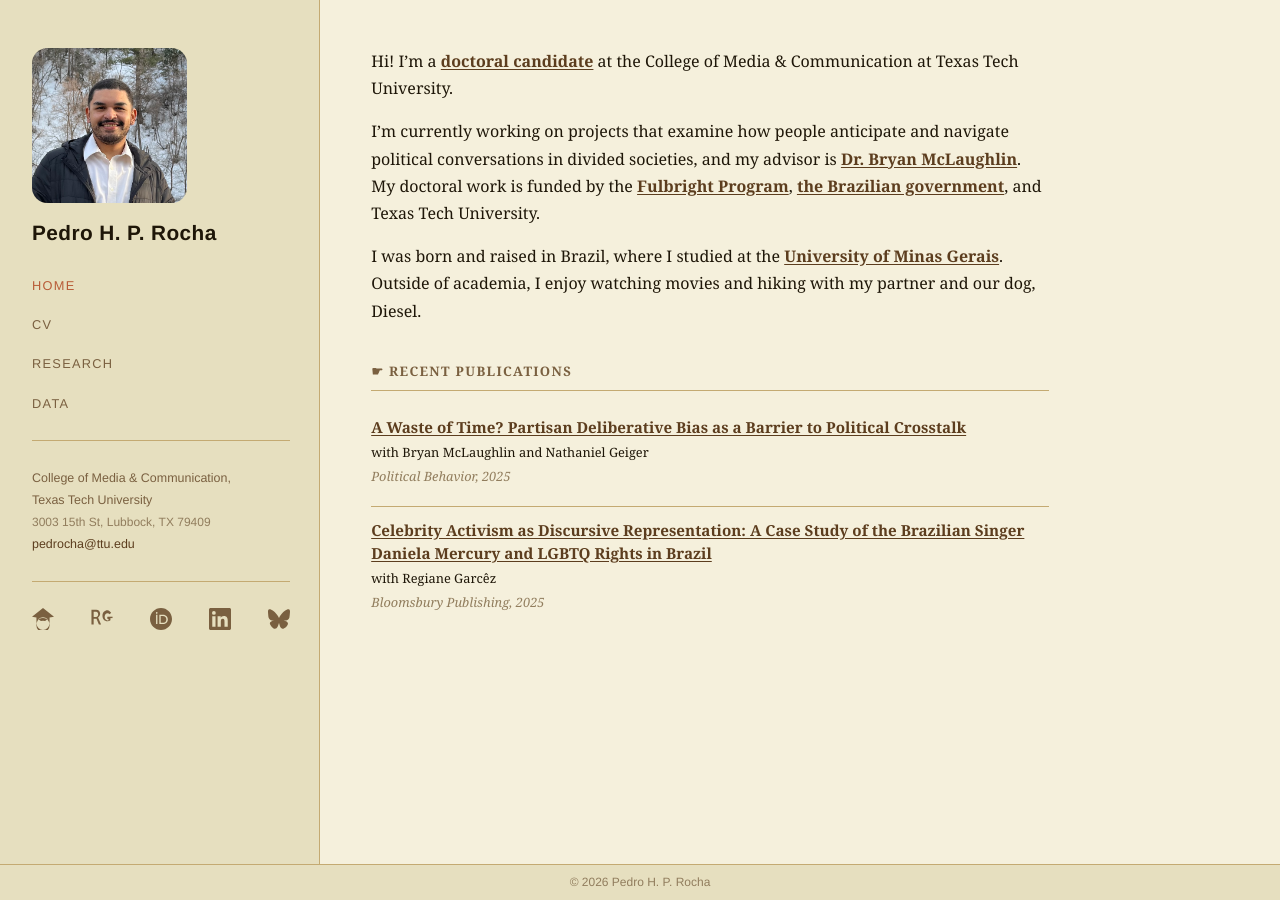
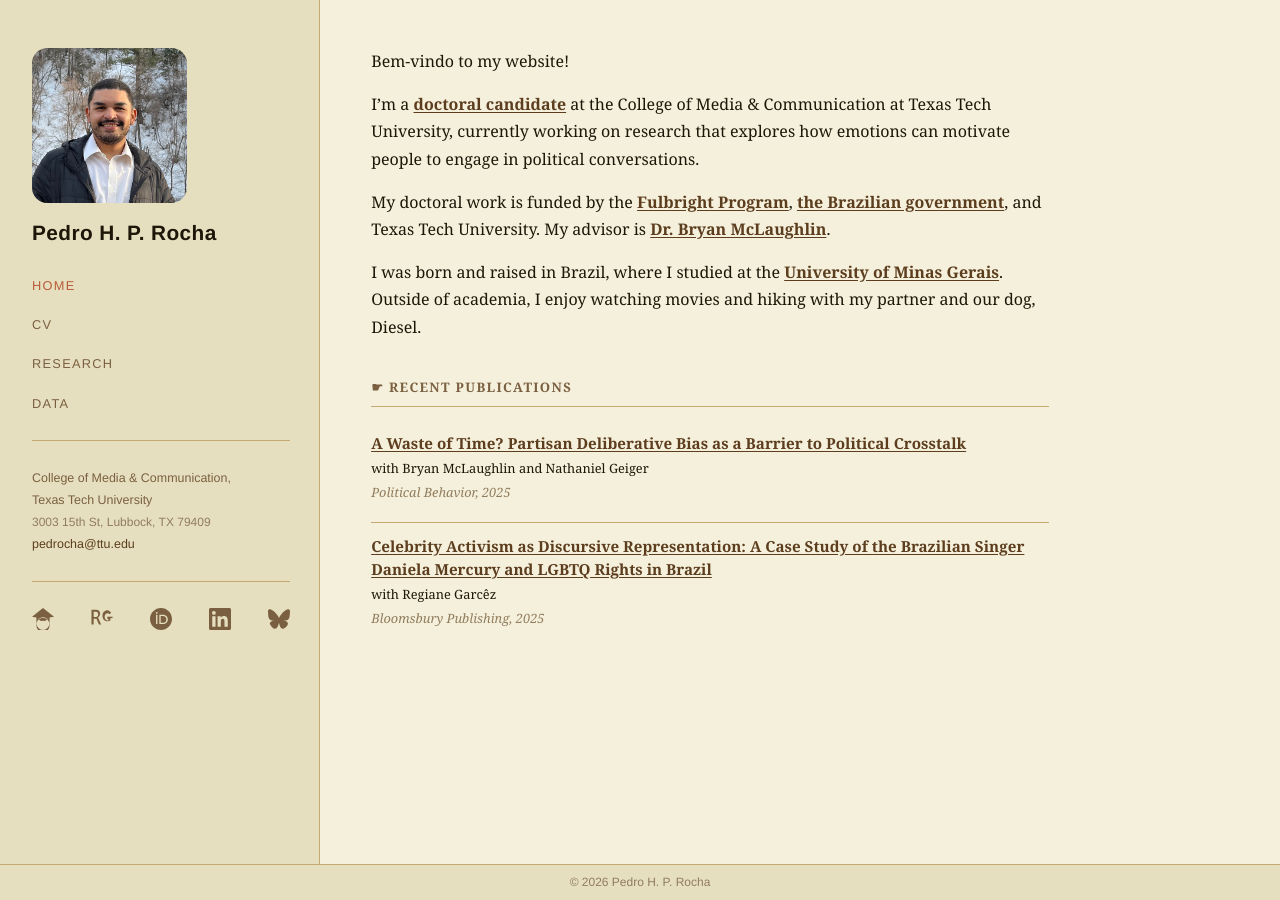
Before and after one commit to pedrohprocha/pedrohprocha.github.io, a Jekyll site: the page built from index.md, in a window 1280 px wide. Built offline with Jekyll 4.4.1, drawn with Linux system fonts in a browser that asks for light colours; some web fonts are replaced.

```diff
--- a/index.md
+++ b/index.md
@@ -1,12 +1,13 @@
 ---
 layout: default
 title: Home
-description: "Pedro H. P. Rocha is a Ph.D. candidate and Fulbright fellow at Texas Tech University studying political communication."
+description: "Pedro H. P. Rocha is a Ph.D. candidate and Fulbright fellow at Texas Tech University."
 ---
+Bem-vindo to my website!
 
-Hi! I'm a [doctoral candidate](https://www.depts.ttu.edu/comc/faculty/faculty/procha.php) at the College of Media & Communication at Texas Tech University.
+I'm a [doctoral candidate](https://www.depts.ttu.edu/comc/faculty/faculty/procha.php) at the College of Media & Communication at Texas Tech University, currently working on research that explores how emotions can motivate people to engage in political conversations.
 
-I'm currently working on projects that examine how people anticipate and navigate political conversations in divided societies, and my advisor is [Dr. Bryan McLaughlin](https://www.depts.ttu.edu/comc/faculty/faculty/bmclaughlin.php). My doctoral work is funded by the [Fulbright Program](https://fulbright.org.br/), [the Brazilian government](https://www.gov.br/capes/en), and Texas Tech University.
+My doctoral work is funded by the [Fulbright Program](https://fulbright.org.br/), [the Brazilian government](https://www.gov.br/capes/en), and Texas Tech University. My advisor is [Dr. Bryan McLaughlin](https://www.depts.ttu.edu/comc/faculty/faculty/bmclaughlin.php).
 
 I was born and raised in Brazil, where I studied at the [University of Minas Gerais](https://www.ufmg.br/international/about-the-ufmg/). Outside of academia, I enjoy watching movies and hiking with my partner and our dog, Diesel.
 
```
